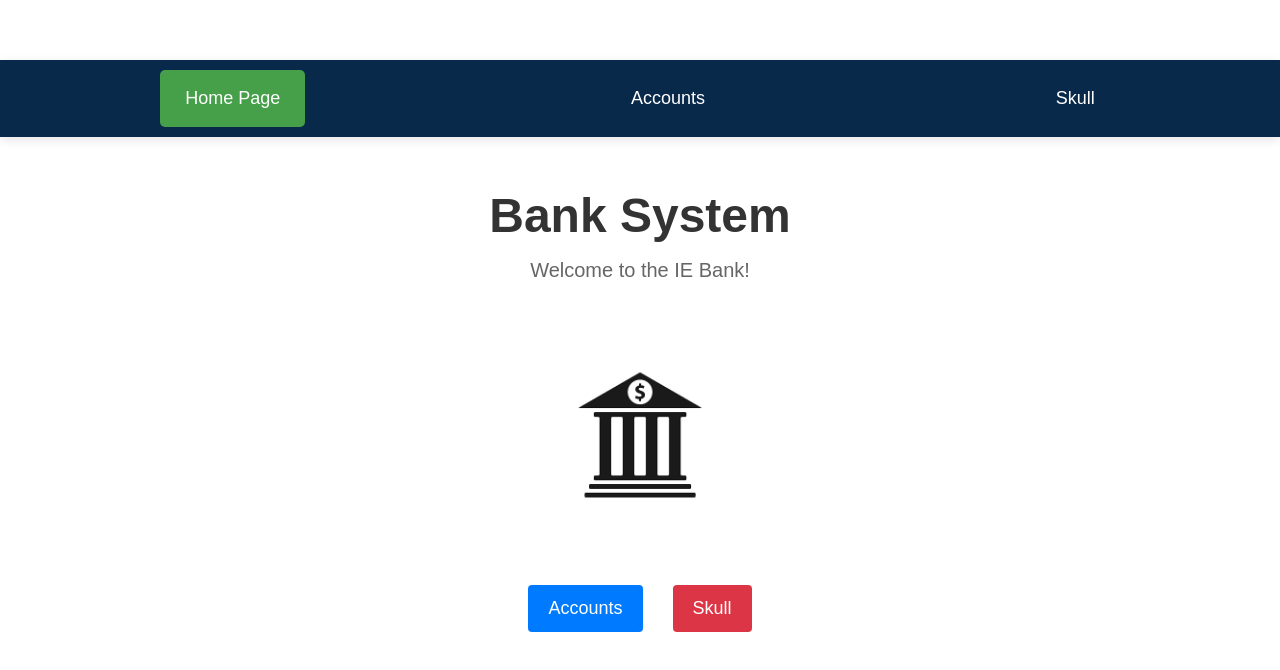
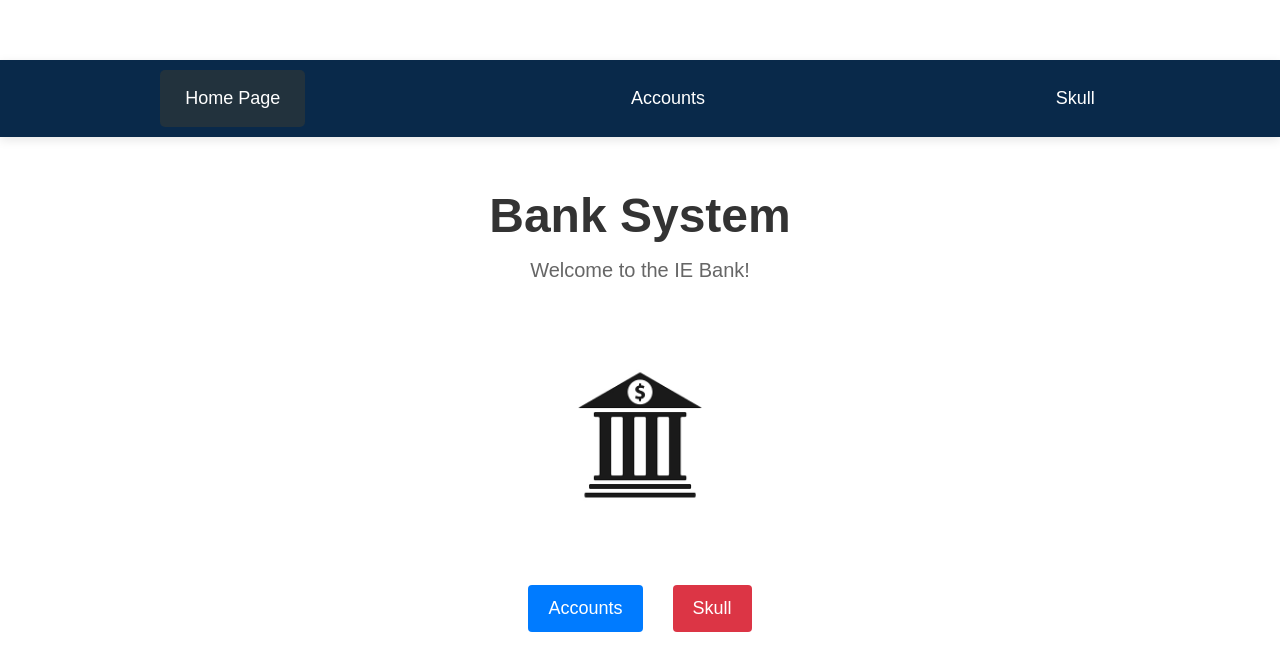
Before and after one commit to felixggj/bank-system, a Vue app in the folder frontend/: page / in a window 1280 px wide. In both pictures the pointer is over the link "Home Page". Shown: the top 670 px of the page. Built offline with nearby package versions, Linux system fonts and the light colour scheme.

Commit message:
HomePage added

```diff
--- a/frontend/src/components/HomePage.vue
+++ b/frontend/src/components/HomePage.vue
@@ -55,7 +55,7 @@ nav {
 }
 
 .headerElem:hover {
-  background-color: #45a049;
+  background-color: #22323d;
 }
 
 #title {
```
